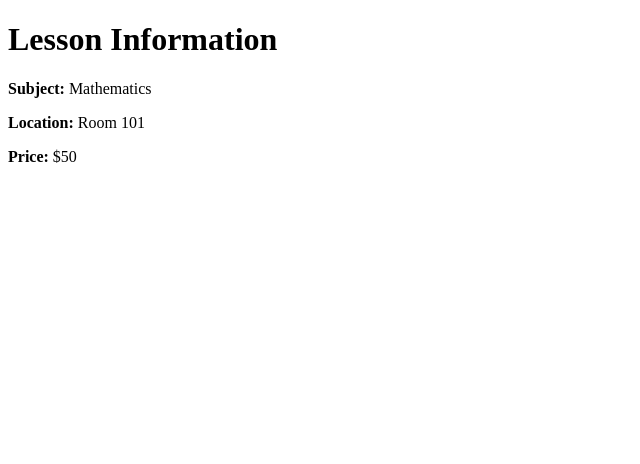
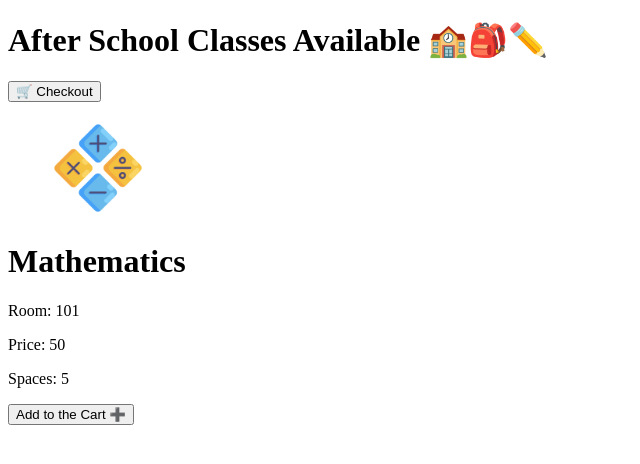
Before and after one commit to lilyrumsey/CST3144-FrontEnd, a plain HTML site: page index.html in a window 1280 px wide. Shown: the whole page, without its empty margins (0-640 px from the left). Drawn offline with nearby package versions, Linux system fonts and the light colour scheme.

Commit message:
added icon image and updated store page

```diff
--- a/index.html
+++ b/index.html
@@ -3,31 +3,84 @@
 <head>
 <meta charset="UTF-8">
 <meta name="viewport" content="width=device-width, initial-scale=1.0">
-<title>Lesson Info App</title>
-<script src="https://cdn.jsdelivr.net/npm/vue@2"></script>
+<script src="https://unpkg.com/vue@2.7.8/dist/vue.js"></script>
+<title>Lesson App</title>
 </head>
 <body>
-<div id="App">
-    <h1>Lesson  Information</h1>
-    <p><strong>Subject:</strong> {{ lesson.subject }}</p>
-    <p><strong>Location:</strong> {{ lesson.location }}</p>
-    <p><strong>Price:</strong> ${{ lesson.price }}</p>
+
+<div id="app">
+
+    <header>
+    <h1 v-text="sitename"></h1>
+
+    <button v-on:click="showCheckout">
+        {{ itemsInTheCart }}
+        🛒
+        Checkout
+    </button>
+    </header>
+
+    <main>
+    <div v-if="showLesson">
+    <figure>
+    <img v-bind:src="lesson.image" alt="Maths Icon" width="100" height="100">
+    </figure>
+    <h1 v-text="lesson.subject"></h1>
+    <p v-text="lesson.location"></p>
+    <p>Price: {{lesson.price}}</p>
+    <p>Spaces: {{lesson.spaces}}</p>
+
+    <input type="button" value="Add to the Cart ➕" v-on:click="addItemToTheCart" v-if="canAddToTheCart"/>
+    <div v-else>
+    <button disabled>Add to the Cart</button>
+    You have added all available lessons for this subject to your cart
+    </div>
+    </div>
+    <div v-else>
+    <h1>Your Cart</h1>
+    </div>
+    </figure>
+    </main>
 
 </div>
 
 <script>
-new Vue({
-    el: '#App',
+let webstore = new Vue({
+    el: '#app',
     data: {
+        sitename: "After School Classes Available 🏫🎒✏️",
+        showLesson: true,
         lesson: {
+            id: 1001,
             subject: 'Mathematics',
-            location: 'Room 101',
-            price: 50
+            location: 'Room: 101',
+            price: 50,
+            spaces: 5,
+            image: "images/mathsicon.png",
+            availableInventory: 5
+        },
+        cart: [],
+
+    },
+    methods: {
+        showCheckout: function() {
+        if (this.showLesson) {this.showLesson = false}
+        else {this.showLesson = true}
+        },
+        addItemToTheCart: function() {
+            this.cart.push(this.lesson.id);
+        }
+    },
+    computed: {
+        itemsInTheCart: function() {
+            return this.cart.length || "";
+        },
+        canAddToTheCart: function() {
+            return this.lesson.availableInventory > this.itemsInTheCart;
         }
     }
 });
 
 </script>
-
-    </body>
-    </html>
+</body>
+</html>
```
Also changed, not shown: images/mathsicon.png (added).
